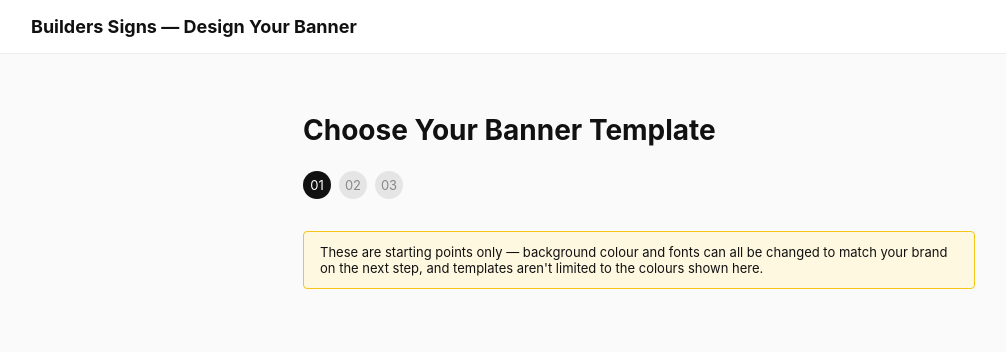
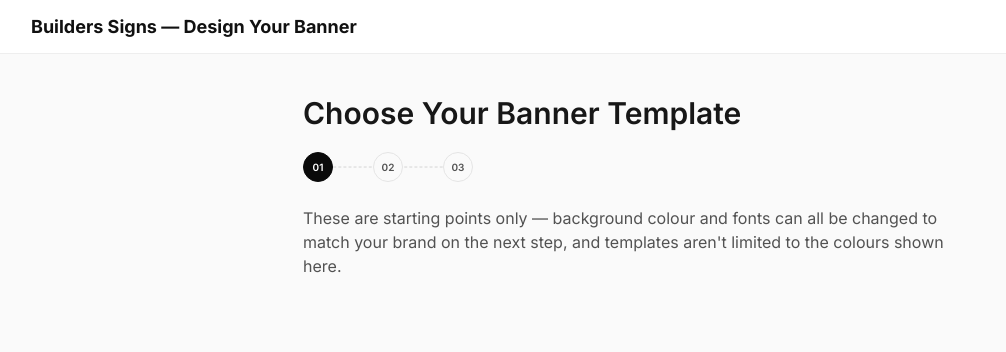
Before and after one commit to M-MAX-MAX/builderssigns-designer, a Django app: page / in a window 1280 px wide. Shown: the top 352 px of the page, without its empty margins (1-1007 px from the left). Run offline with Django 4.2, Linux system fonts and the light colour scheme; data that the repository does not hold is empty.

Commit message:
Port real design: Inter font, dashed stepper, gradient divider badges
Replaces the placeholder styling with the actual provided design
(index.html for page 1): Inter typeface throughout, title/description
typography matched exactly, step badges rebuilt as a dashed-line
connector with 30px circles (active = filled black, inactive = light
gray with border), and template groups now use a centered pill badge
with gradient fade-lines instead of a plain uppercase heading.

Step nav's active/inactive is binary per the source spec (no separate
"done" state) — steps at or before the current page render as active.

Co-Authored-By: Claude Sonnet 5 <noreply@anthropic.com>

```diff
--- a/designer/templates/designer/_steps.html
+++ b/designer/templates/designer/_steps.html
@@ -1,5 +1,8 @@
-<div class="steps">
-  <a href="{% url 'designer:gallery' %}" class="{% if current > 1 %}done{% elif current == 1 %}active{% endif %}">01</a>
-  <a href="{% url 'designer:details' %}" class="{% if current == 2 %}active{% endif %}">02</a>
-  <span>03</span>
+<div class="stepper-wrapper">
+  <div class="stepper-line"></div>
+  <div class="steps">
+    <a href="{% url 'designer:gallery' %}" class="{% if current >= 1 %}active{% endif %}">01</a>
+    <a href="{% url 'designer:details' %}" class="{% if current >= 2 %}active{% endif %}">02</a>
+    <span>03</span>
+  </div>
 </div>
--- a/designer/templates/designer/base.html
+++ b/designer/templates/designer/base.html
@@ -4,22 +4,40 @@
   <meta charset="UTF-8">
   <meta name="viewport" content="width=device-width, initial-scale=1.0">
   <title>{% block title %}Design Your Banner — Builders Signs{% endblock %}</title>
+  <link rel="preconnect" href="https://fonts.googleapis.com">
+  <link rel="preconnect" href="https://fonts.gstatic.com" crossorigin>
+  <link href="https://fonts.googleapis.com/css2?family=Inter:wght@400;500;600;700&display=swap" rel="stylesheet">
   <style>
     :root { --bs-yellow: #f5c518; --bs-black: #111111; }
     * { box-sizing: border-box; }
-    body { font-family: -apple-system, "Segoe UI", Roboto, sans-serif; margin: 0; color: var(--bs-black); background: #fafafa; }
+    body { font-family: 'Inter', sans-serif; margin: 0; color: var(--bs-black); background: #fafafa; }
     header { display: flex; align-items: center; padding: 16px 32px; background: #fff; border-bottom: 1px solid #eee; }
     header .logo { font-weight: 700; font-size: 18px; }
     main { max-width: 720px; margin: 0 auto; padding: 40px 24px; }
-    h1 { font-size: 28px; margin-bottom: 8px; }
-    .steps { display: flex; gap: 8px; margin: 24px 0 32px; }
+    h1 { color: #171717; font-size: 30px; font-weight: 600; line-height: 38px; margin: 0 0 20px; }
+    .description { color: #525252; font-size: 16px; font-weight: 400; line-height: 24px; margin: 0 0 24px; }
+
+    /* Stepper */
+    .stepper-wrapper { position: relative; display: flex; align-items: center; width: 170px; margin-bottom: 24px; }
+    .stepper-line { position: absolute; top: 50%; left: 10px; right: 10px; transform: translateY(-50%); border-top: 1px dashed #D4D4D4; z-index: 1; }
+    .steps { display: flex; justify-content: space-between; width: 100%; position: relative; z-index: 2; }
     .steps a, .steps span {
-      width: 28px; height: 28px; border-radius: 50%; display: flex; align-items: center; justify-content: center;
-      font-size: 13px; background: #e5e5e5; color: #888; text-decoration: none;
+      width: 30px; height: 30px; box-sizing: border-box; border-radius: 50%; display: flex;
+      justify-content: center; align-items: center; font-size: 10px; font-weight: 600; text-decoration: none;
+      background: #FAFAFA; color: #525252; border: 1px solid #E5E5E5;
     }
-    .steps a { cursor: pointer; }
-    .steps a.active { background: var(--bs-black); color: #fff; }
-    .steps a.done { background: #333; color: #fff; }
+    .steps a.active { background: #0A0A0A; color: #fff; border-color: #0A0A0A; }
+
+    /* Group divider */
+    .divider-container { display: flex; align-items: center; width: 100%; gap: 14px; margin: 32px 0 16px; }
+    .divider-line { flex-grow: 1; height: 1px; }
+    .divider-line.left { background: linear-gradient(to right, rgba(212,212,212,0) 0%, #D4D4D4 100%); }
+    .divider-line.right { background: linear-gradient(to left, rgba(212,212,212,0) 0%, #D4D4D4 100%); }
+    .divider-badge {
+      display: flex; align-items: center; gap: 4px; padding: 4px 10px 4px 12px; background: #FAFAFA;
+      border-radius: 16px; border: 1px solid #E5E5E5; color: #404040; font-size: 14px; font-weight: 500; line-height: 20px;
+    }
+
     fieldset { border: none; padding: 0; margin: 0 0 20px; }
     label { display: block; font-size: 13px; font-weight: 600; margin-bottom: 6px; }
     input[type=text], input[type=email], input[type=url], input[type=file], select, textarea {
@@ -42,7 +60,6 @@
     .checkbox-row label { display: inline-flex; align-items: center; gap: 6px; font-weight: 400; margin-right: 16px; }
     .checkbox-row input { width: auto; margin-bottom: 0; }
     .gallery-group { margin-bottom: 40px; }
-    .gallery-group h2 { font-size: 16px; text-transform: uppercase; letter-spacing: .04em; color: #666; border-bottom: 1px solid #eee; padding-bottom: 8px; }
     .gallery-grid { display: grid; grid-template-columns: repeat(auto-fill, minmax(220px, 1fr)); gap: 16px; margin-top: 16px; }
     .tile { border: 1px solid #e5e5e5; border-radius: 6px; overflow: hidden; background: #fff; }
     .tile img { width: 100%; display: block; cursor: zoom-in; }
@@ -50,7 +67,6 @@
     .tile .tile-footer { display: flex; justify-content: space-between; align-items: center; padding: 6px 10px 8px; }
     .tile .zoom-btn { border: none; background: none; cursor: zoom-in; font-size: 16px; }
     .tile .use-btn { font-size: 12px; padding: 6px 10px; }
-    .banner { background: #fff8e1; border: 1px solid var(--bs-yellow); padding: 12px 16px; border-radius: 4px; font-size: 13px; margin-bottom: 24px; }
     .lightbox { display: none; position: fixed; inset: 0; background: rgba(0,0,0,.85); align-items: center; justify-content: center; z-index: 50; }
     .lightbox.open { display: flex; }
     .lightbox img { max-width: 90vw; max-height: 90vh; background: #fff; }
--- a/designer/templates/designer/step1_gallery.html
+++ b/designer/templates/designer/step1_gallery.html
@@ -2,14 +2,24 @@
 {% block content %}
   <h1>Choose Your Banner Template</h1>
   {% include "designer/_steps.html" with current=1 %}
-  <div class="banner">
+  <p class="description">
     These are starting points only — background colour and fonts can all be changed to match
     your brand on the next step, and templates aren't limited to the colours shown here.
-  </div>
+  </p>
 
   {% for group in groups %}
     <div class="gallery-group">
-      <h2>{{ group.name }}</h2>
+      <div class="divider-container">
+        <div class="divider-line left"></div>
+        <div class="divider-badge">
+          <svg width="12" height="12" viewBox="0 0 12 12" fill="none" xmlns="http://www.w3.org/2000/svg">
+            <path d="M6 1.875V10.125" stroke="#404040" stroke-width="1.5" stroke-linecap="round" stroke-linejoin="round"/>
+            <path d="M2.625 6.75L6 10.125L9.375 6.75" stroke="#404040" stroke-width="1.5" stroke-linecap="round" stroke-linejoin="round"/>
+          </svg>
+          <span>{{ group.name }}</span>
+        </div>
+        <div class="divider-line right"></div>
+      </div>
       <div class="gallery-grid">
         {% for template in group.templates.all %}
           {% if template.is_active %}
```
